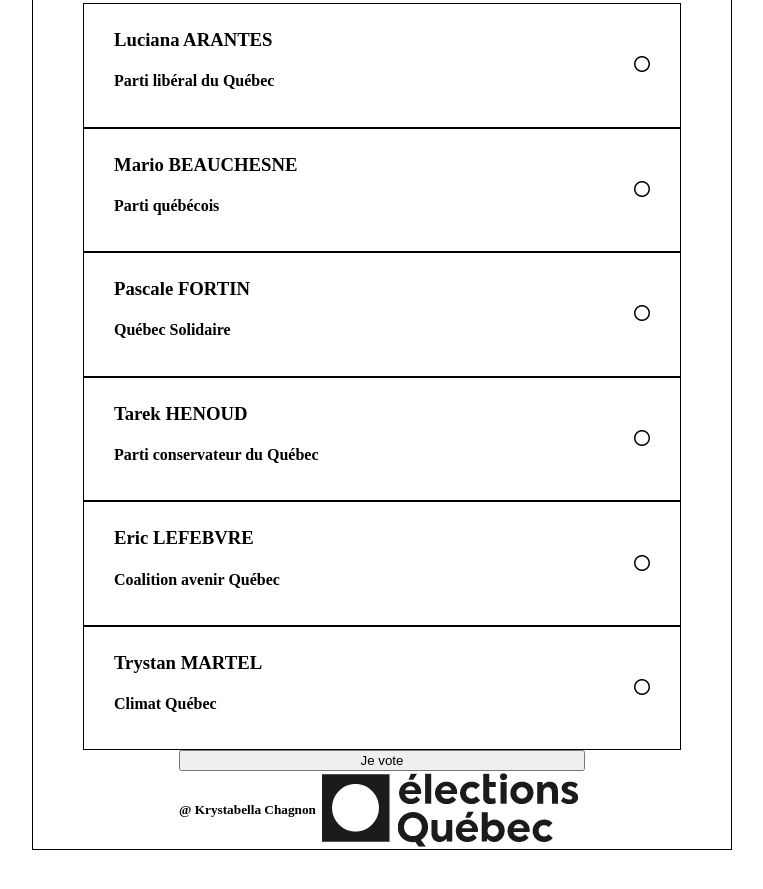
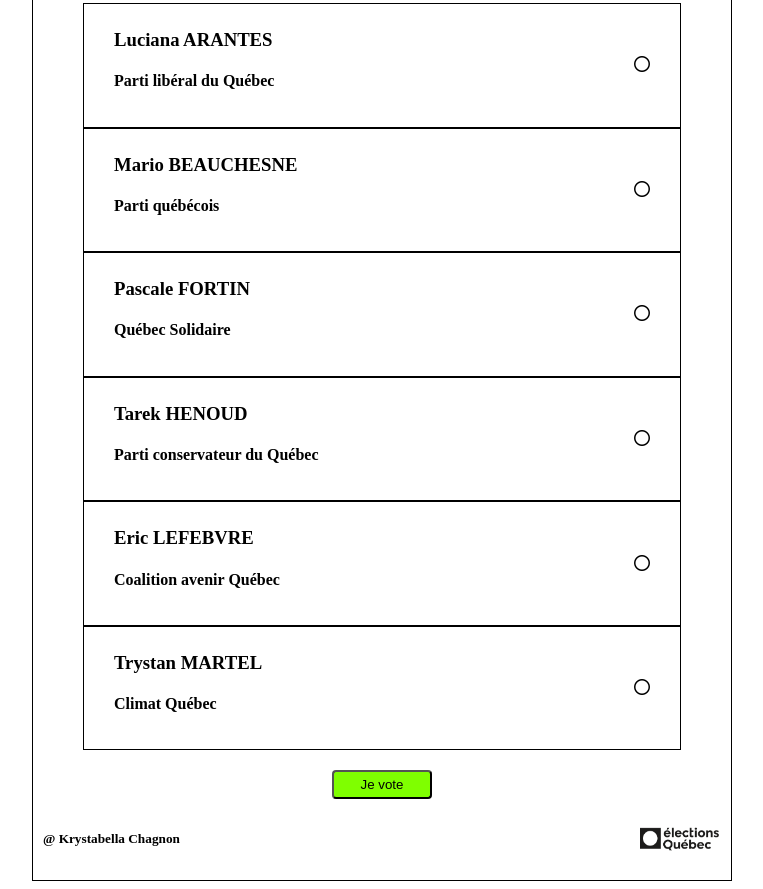
Before and after one commit to DesignWeb-A2024-gr2/exam1-revision-b-krychagnon, a plain HTML site: page index.html in a window 1280 px wide. Shown: the part 341-1230 px from the top of the page, without its empty margins (258-1021 px from the left). Before the commit the page ends 1199 px from the top, so only its background shows below. Drawn offline with Linux system fonts and the light colour scheme.

Commit message:
fin exigences

```diff
--- a/style.css
+++ b/style.css
@@ -73,7 +73,10 @@
     display: flex;
     flex-direction: column;
     justify-content: center;
+    align-items: center;
 
+    width: 100%;
+    margin-top: 20px;
 }
 
 /* Style de deuxième niveau */
@@ -95,6 +98,10 @@
     flex-direction: row;
     justify-content: space-between;
     align-items: center;
+
+    width: 100%;
+    padding: 10px;
+
 }
 
 /* Style de dernier niveau */
@@ -118,12 +125,15 @@
 
 img
 {
-    font-weight: 24px;
+    height: 24px;
 }
 
 button
 {
-    font-weight: 200px;
+    width: 100px;
+    background-color: chartreuse;
+    padding: 5px;
+    border-radius: 4px;
 }
 
 /* style aux changement*/
```
